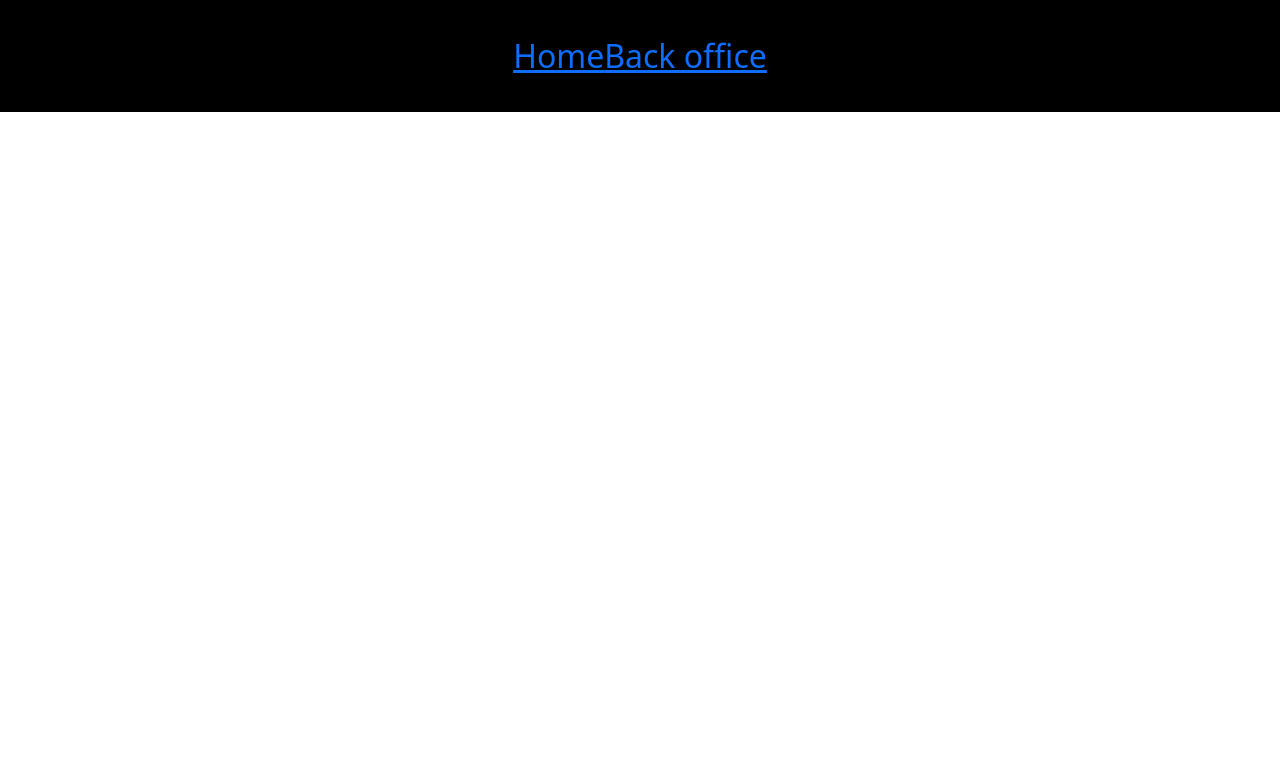
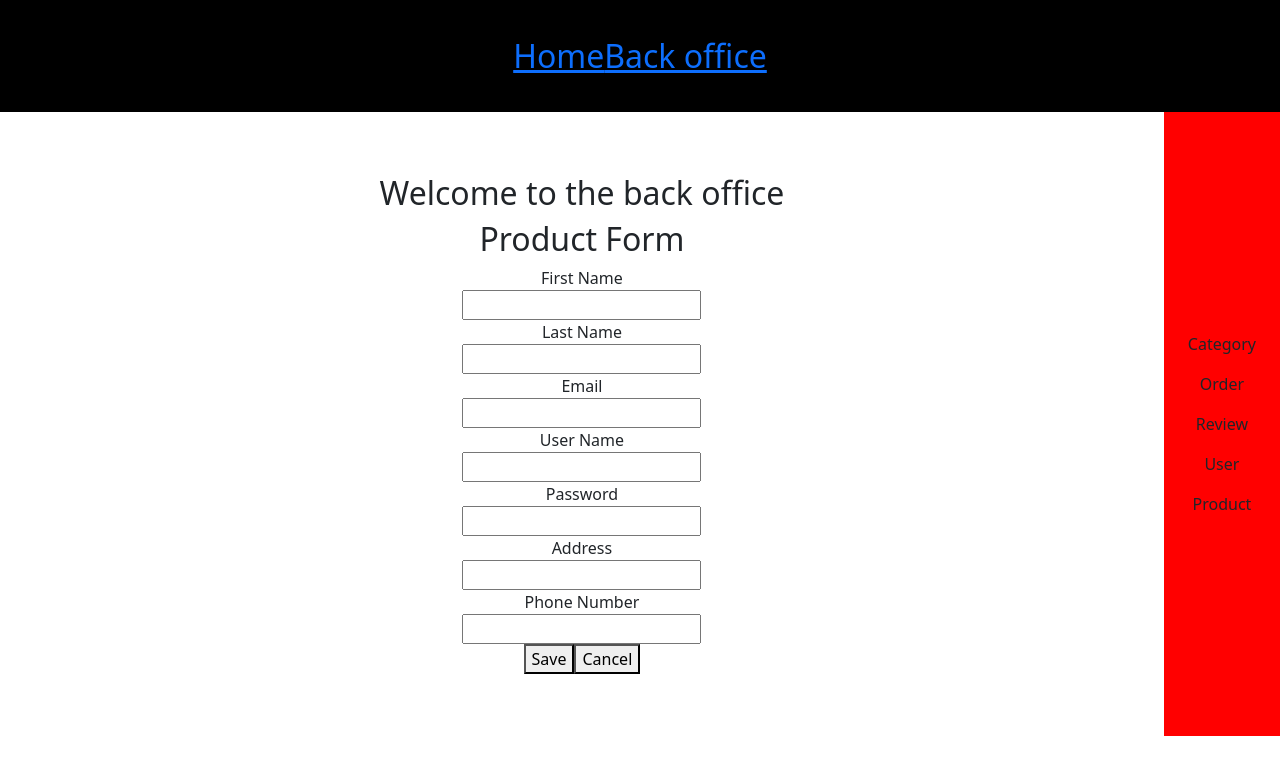
Before and after one commit to Snir1812/HackerU-Project, a React (Create React App) app in the folder react-ui/: page /backoffice/user/new in a window 1280 px wide. Before the commit this address had no page. Shown: the top 774 px of the page. Built offline with nearby package versions, Linux system fonts and the light colour scheme; sample sign-in values are in the browser's storage.

Commit message:
i fo crud in the react to user object and fix the user controller for the crud

```diff
--- a/react-ui/src/App.js
+++ b/react-ui/src/App.js
@@ -3,8 +3,10 @@ import Header from "./components/header/Header";
 import Protected from "./components/Protected";
 import Login from "./components/login/Login";
 import BackOffice from "./pages/backOffice/BackOffice";
-import ProductList from "./components/sidePanelBackOffice/ObjectLists/ProductList";
-import ProductForm from "./components/ProductForm";
+import ProductList from "./components/sidePanelBackOffice/objectsList/ProductList";
+import ProductForm from "./components/sidePanelBackOffice/objectsForm/ProductForm";
+import UserList from "./components/sidePanelBackOffice/objectsList/UserList";
+import UserForm from "./components/sidePanelBackOffice/objectsForm/UserForm";
 
 function App() {
   return (
@@ -23,6 +25,9 @@ function App() {
           <Route path="product" element={<ProductList />} />
           <Route path="product/new" element={<ProductForm />} />
           <Route path="product/edit/:id" element={<ProductForm />} />
+          <Route path="user" element={<UserList />} />
+          <Route path="user/new" element={<UserForm />} />
+          <Route path="user/edit/:id" element={<UserForm />} />
         </Route>
         <Route path="/" element={<div>Home</div>} />
       </Routes>
--- a/react-ui/src/components/ProductForm.jsx
+++ b/react-ui/src/components/sidePanelBackOffice/objectsForm/ProductForm.jsx
@@ -1,6 +1,6 @@
 import React, { useEffect } from "react";
 import { useState } from "react";
-import api from "../utils/api";
+import api from "../../../utils/api";
 import { useNavigate, useParams } from "react-router-dom";
 
 const ProductForm = () => {
--- /dev/null
+++ b/react-ui/src/components/sidePanelBackOffice/objectsForm/UserForm.jsx
@@ -0,0 +1,144 @@
+import React, { useEffect } from "react";
+import { useState } from "react";
+import api from "../../../utils/api";
+import { useNavigate, useParams } from "react-router-dom";
+
+const UserForm = () => {
+  const { id } = useParams();
+  //const [id, setId] = useState("");
+  const [firstName, setFirstName] = useState("");
+  const [lastName, setLastName] = useState("");
+  const [email, setEmail] = useState("");
+  const [userName, setUserName] = useState("");
+  const [password, setPassword] = useState("");
+  const [address, setAddress] = useState("");
+  const [phoneNumber, setPhoneNumber] = useState("");
+
+  const navigate = useNavigate();
+
+  useEffect(() => {
+    if (id) {
+      api
+        .get(`user/${id}`)
+        .then((res) => {
+          const item = res.data;
+
+          setFirstName(item.firstName);
+          setLastName(item.lastName);
+          setEmail(item.email);
+          setUserName(item.userName);
+          setPassword(item.password);
+          setAddress(item.address);
+          setPhoneNumber(item.phoneNumber);
+        })
+        .catch((ex) => console.log(ex));
+    }
+  }, [id]);
+
+  const handelCancel = () => {
+    navigate("../user");
+  };
+
+  const handelSubmit = (e) => {
+    e.preventDefault();
+
+    const newItem = {
+      id: id || 0,
+      firstName,
+      lastName,
+      email,
+      userName,
+      password,
+      address,
+      phoneNumber,
+    };
+
+    const verb = id ? "put" : "post";
+
+    console.log(newItem);
+
+    api[verb]("User", newItem)
+      .then((res) => {
+        console.log(res.data);
+        navigate("../user");
+      })
+      .catch((ex) => console.log(ex));
+  };
+
+  return (
+    <>
+      <h2>Product Form</h2>
+      <div className="form" onSubmit={handelSubmit}>
+        <div className="formItem">
+          <div className="formLabel">First Name</div>
+          <input
+            type="text"
+            required
+            value={firstName}
+            onChange={(e) => setFirstName(e.target.value)}
+          />
+        </div>
+        <div className="formItem">
+          <div className="formLabel">Last Name</div>
+          <input
+            type="text"
+            required
+            value={lastName}
+            onChange={(e) => setLastName(e.target.value)}
+          />
+        </div>
+        <div className="formItem">
+          <div className="formLabel">Email</div>
+          <input
+            type="text"
+            required
+            value={email}
+            onChange={(e) => setEmail(e.target.value)}
+          />
+        </div>
+        <div className="formItem">
+          <div className="formLabel">User Name</div>
+          <input
+            type="text"
+            required
+            value={userName}
+            onChange={(e) => setUserName(e.target.value)}
+          />
+        </div>
+        <div className="formItem">
+          <div className="formLabel">Password</div>
+          <input
+            type="text"
+            required
+            value={password}
+            onChange={(e) => setPassword(e.target.value)}
+          />
+        </div>
+        <div className="formItem">
+          <div className="formLabel">Address</div>
+          <input
+            type="text"
+            required
+            value={address}
+            onChange={(e) => setAddress(e.target.value)}
+          />
+        </div>
+        <div className="formItem">
+          <div className="formLabel">Phone Number</div>
+          <input
+            type="number"
+            required
+            value={phoneNumber}
+            onChange={(e) => setPhoneNumber(e.target.value)}
+          />
+        </div>
+      </div>
+      <button type="submit" onClick={handelSubmit}>
+        Save
+      </button>
+      <button onClick={handelCancel}>Cancel</button>
+    </>
+  );
+};
+
+export default UserForm;
--- /dev/null
+++ b/react-ui/src/components/sidePanelBackOffice/objectsList/UserList.jsx
@@ -0,0 +1,74 @@
+import React, { useEffect, useState } from "react";
+import api from "../../../utils/api";
+import "./List.css";
+import { Link } from "react-router-dom";
+
+const UserList = () => {
+  const [items, setItems] = useState([]);
+
+  const handelDelete = (id) => {
+    if (!window.confirm("Are you sure ?")) {
+      return;
+    }
+    api
+      .delete(`user/${id}`)
+      .then(() => {
+        setItems(items.filter((i) => i.id !== id));
+      })
+      .catch((ex) => console.log(ex));
+  };
+
+  useEffect(() => {
+    api
+      .get("User")
+      .then((result) => {
+        console.log(result.data);
+        setItems(result.data);
+      })
+      .catch((ex) => console.log(ex));
+  }, []);
+
+  return (
+    <div className="listPage">
+      <h3>Products List</h3>
+      <Link to="new">
+        <button>Add new product</button>
+      </Link>
+      <div className="list">
+        <div className="itemListUp">ID</div>
+        <div className="itemListUp">First Name</div>
+        <div className="itemListUp">Last Name</div>
+        <div className="itemListUp">Email</div>
+        <div className="itemListUp">User Name</div>
+        <div className="itemListUp">Password</div>
+        <div className="itemListUp">Address</div>
+        <div className="itemListUp">Phone Number</div>
+        <div className="itemListUp">Actions</div>
+      </div>
+      <div>
+        {items.map((item) => (
+          <div className="list">
+            <div className="itemList">{item.id}</div>
+            <div className="itemList">{item.firstName}</div>
+            <div className="itemList">{item.lastName}</div>
+            <div className="itemList">{item.email}</div>
+            <div className="itemList">{item.userName}</div>
+            <div className="itemList">{item.password}</div>
+            <div className="itemList">{item.address}</div>
+            <div className="itemList">{item.phoneNumber}</div>
+            <div className="itemList">
+              <Link to={`edit/${item.id}`}>
+                <button className="button">Edit</button>
+              </Link>
+              <button className="button" onClick={() => handelDelete(item.id)}>
+                Delete
+              </button>
+            </div>
+          </div>
+        ))}
+      </div>
+    </div>
+  );
+};
+
+export default UserList;
```
Also changed, not shown: react-ui/src/components/sidePanelBackOffice/objectsList/List.css (renamed from react-ui/src/components/sidePanelBackOffice/ObjectLists/List.css), react-ui/src/components/sidePanelBackOffice/objectsList/ProductList.jsx (renamed from react-ui/src/components/sidePanelBackOffice/ObjectLists/ProductList.jsx), 1 other file (tests, documents, lock files or other folders).
